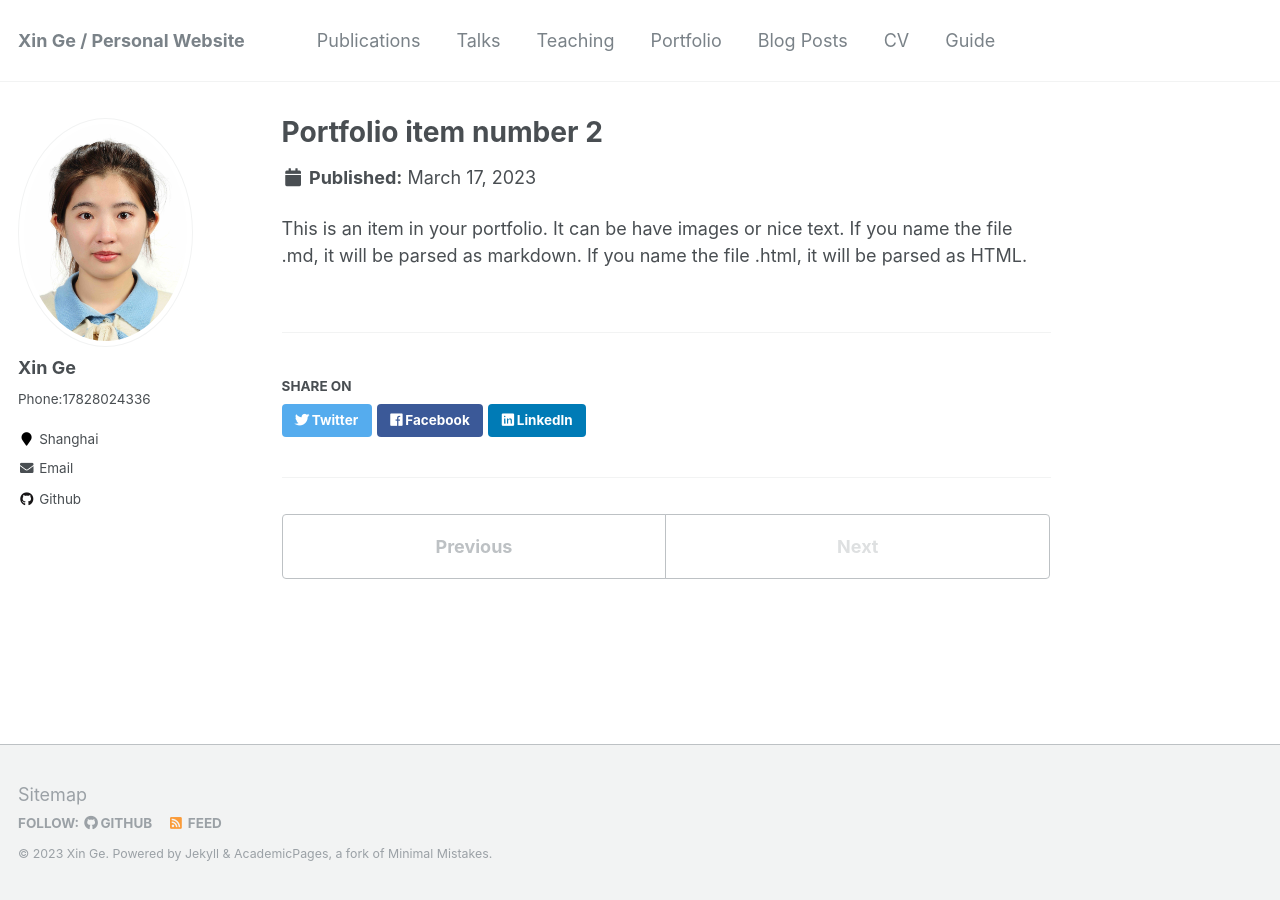
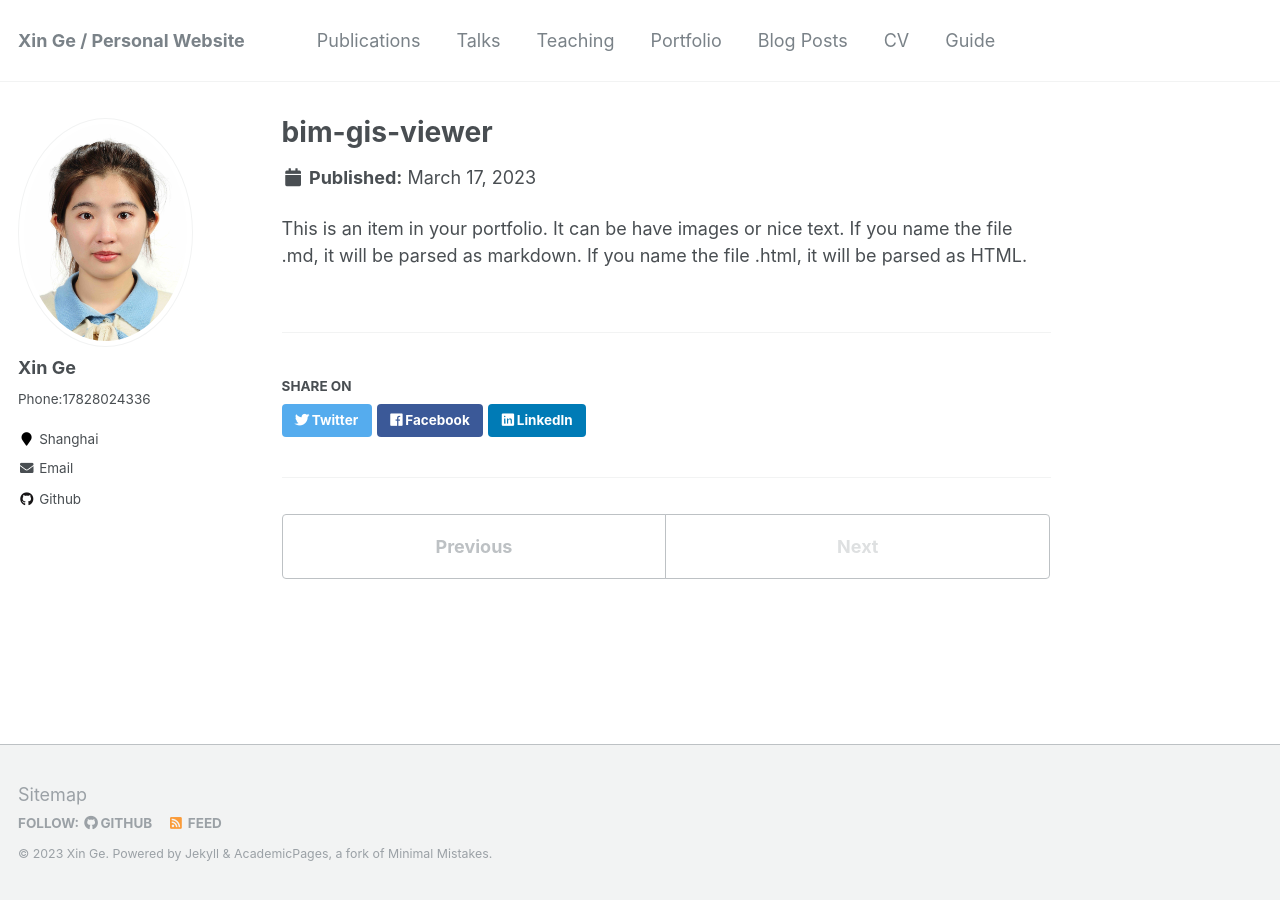
Before and after one commit to Esther0630/Esther0630.github.io, a Jekyll site: the page built from _portfolio/portfolio-2.html, in a window 1280 px wide. Built offline with Jekyll 4.4.1, drawn with Linux system fonts in a browser that asks for light colours.

Commit message:
Update portfolio-2.html

```diff
--- a/_portfolio/portfolio-2.html
+++ b/_portfolio/portfolio-2.html
@@ -1,6 +1,6 @@
 ---
-title: "Portfolio item number 2"
-excerpt: "Short description of portfolio item number 2 <br/><img src='/images/500x300.png'>"
+title: "bim-gis-viewer"
+excerpt: "Web visualization based on three.js <br/><img src='/images/bim-ifc 3.png'>"
 collection: portfolio
 ---
 
```
